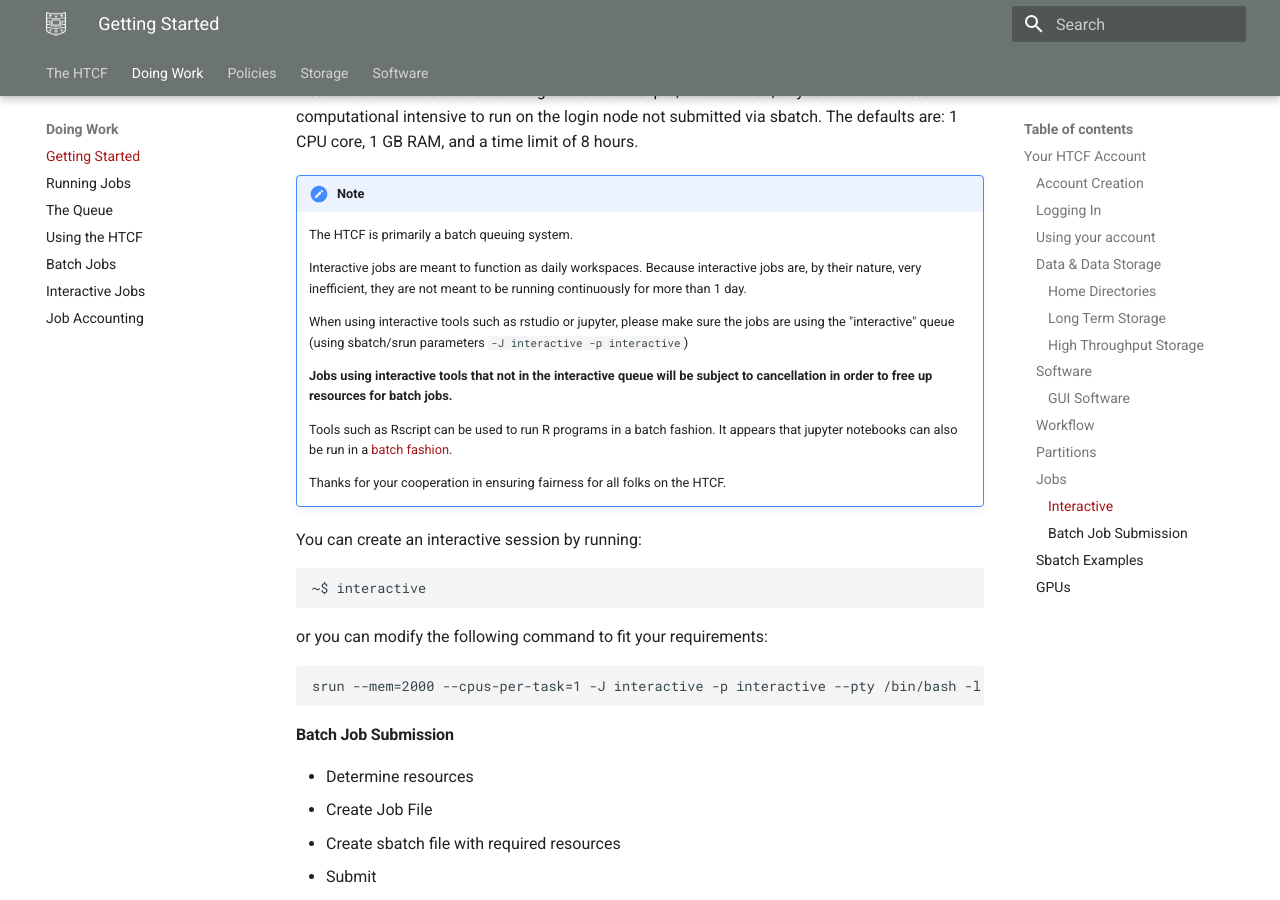
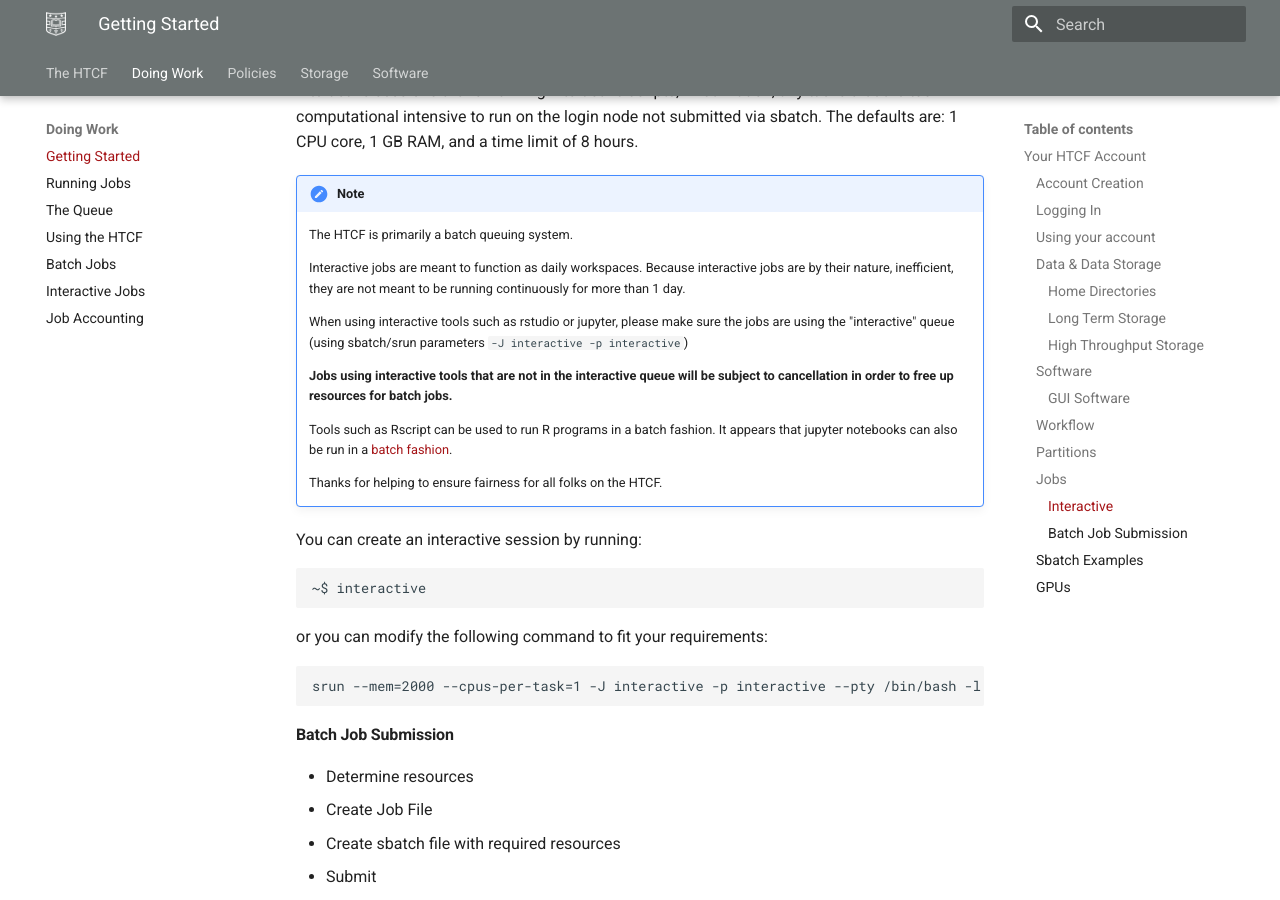
Before and after one commit to htcf/docs, an MkDocs documentation site: the page built from docs/getstarted.md, in a window 1280 px wide and 900 px high, scrolled down 2736 px. Built offline with MkDocs 1.6.1 and Material for MkDocs 9.7.7, drawn with Linux system fonts in a browser that asks for light colours.

Commit message:
Update getstarted.md

```diff
--- a/docs/getstarted.md
+++ b/docs/getstarted.md
@@ -92,16 +92,16 @@ Interactive sessions are for running interactive scripts, vizualization, any tas
     The HTCF is primarily a batch queuing system.
 
     Interactive jobs are meant to function as daily workspaces.
-    Because interactive jobs are, by their nature, very inefficient, they are not meant to be running continuously for more than 1 day.
+    Because interactive jobs are by their nature, inefficient, they are not meant to be running continuously for more than 1 day.
 
     When using interactive tools such as rstudio or jupyter, please make sure the jobs are using the "interactive" queue  (using sbatch/srun parameters `-J interactive -p interactive`)
 
-    **Jobs using interactive tools that not in the interactive queue will be subject to cancellation in order to free up resources for batch jobs.**
+    **Jobs using interactive tools that are not in the interactive queue will be subject to cancellation in order to free up resources for batch jobs.**
 
     Tools such as Rscript can be used to run R programs in a batch fashion.
     It appears that jupyter notebooks can also be run in a [batch fashion](http://tritemio.github.io/smbits/2016/01/02/execute-notebooks/).
 
-    Thanks for your cooperation in ensuring fairness for all folks on the HTCF.
+    Thanks for helping to ensure fairness for all folks on the HTCF.
 
 You can create an interactive session by running:
 
```
